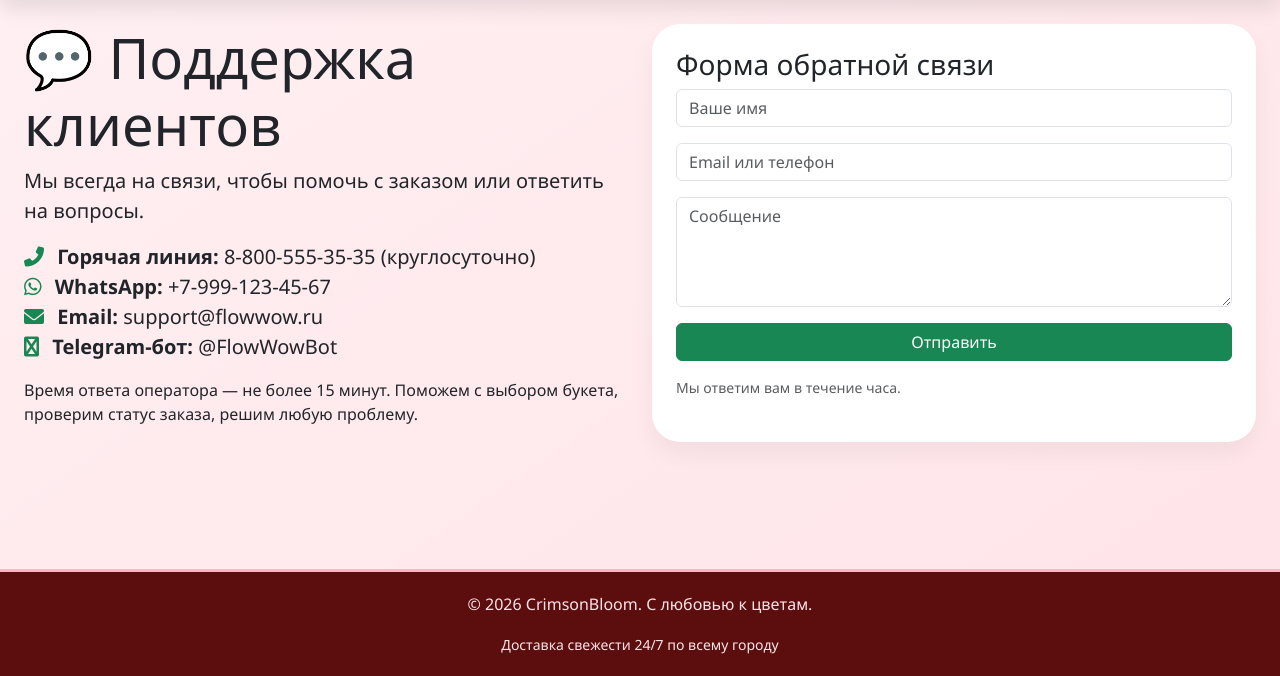
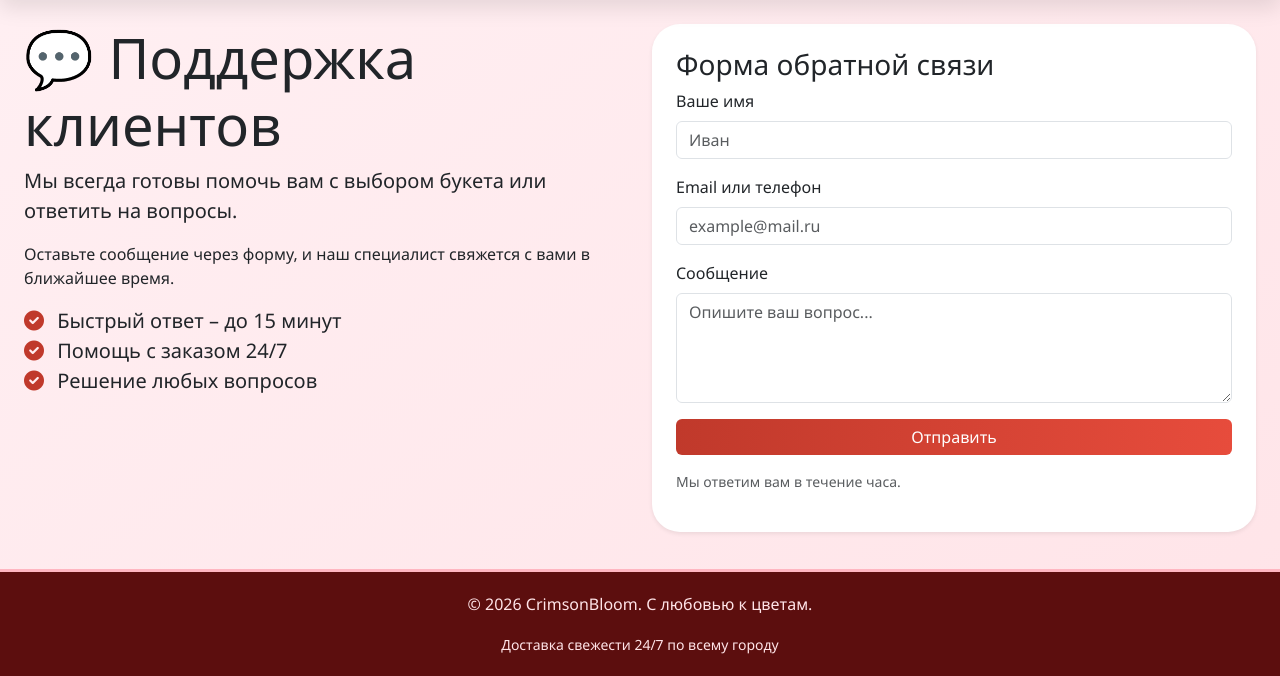
Before and after one commit to sashazhilin777-commits/flowwow-flowers, a Flask app: page /support in a window 1280 px wide. Shown: the part 124-800 px from the top of the page. Run offline with Flask 3, Linux system fonts and the light colour scheme.

Commit message:
Update support.html

```diff
--- a/templates/support.html
+++ b/templates/support.html
@@ -1,25 +1,34 @@
 {% extends 'base.html' %}
 {% block content %}
-<div class="row animate-on-scroll" style="opacity:0; transform:translateY(30px);">
+<div class="row animate-on-scroll">
     <div class="col-md-6">
         <h1 class="display-4">💬 Поддержка клиентов</h1>
-        <p class="lead">Мы всегда на связи, чтобы помочь с заказом или ответить на вопросы.</p>
+        <p class="lead">Мы всегда готовы помочь вам с выбором букета или ответить на вопросы.</p>
+        <p>Оставьте сообщение через форму, и наш специалист свяжется с вами в ближайшее время.</p>
         <ul class="list-unstyled fs-5">
-            <li><i class="fas fa-phone-alt text-success me-2"></i> <strong>Горячая линия:</strong> 8-800-555-35-35 (круглосуточно)</li>
-            <li><i class="fab fa-whatsapp text-success me-2"></i> <strong>WhatsApp:</strong> +7-999-123-45-67</li>
-            <li><i class="fas fa-envelope text-success me-2"></i> <strong>Email:</strong> support@flowwow.ru</li>
-            <li><i class="fas fa-telegram-plane text-success me-2"></i> <strong>Telegram-бот:</strong> @FlowWowBot</li>
+            <li><i class="fas fa-check-circle text-danger me-2"></i> Быстрый ответ – до 15 минут</li>
+            <li><i class="fas fa-check-circle text-danger me-2"></i> Помощь с заказом 24/7</li>
+            <li><i class="fas fa-check-circle text-danger me-2"></i> Решение любых вопросов</li>
         </ul>
-        <p>Время ответа оператора — не более 15 минут. Поможем с выбором букета, проверим статус заказа, решим любую проблему.</p>
+        <!-- ВСЕ ТЕЛЕФОНЫ, EMAIL, WHATSAPP УДАЛЕНЫ -->
     </div>
     <div class="col-md-6">
-        <div class="card p-4">
+        <div class="card p-4 shadow-sm" style="border-radius: 28px;">
             <h3>Форма обратной связи</h3>
             <form>
-                <div class="mb-3"><input type="text" class="form-control" placeholder="Ваше имя"></div>
-                <div class="mb-3"><input type="email" class="form-control" placeholder="Email или телефон"></div>
-                <div class="mb-3"><textarea class="form-control" rows="4" placeholder="Сообщение"></textarea></div>
-                <button class="btn btn-success w-100">Отправить</button>
+                <div class="mb-3">
+                    <label class="form-label">Ваше имя</label>
+                    <input type="text" class="form-control" placeholder="Иван">
+                </div>
+                <div class="mb-3">
+                    <label class="form-label">Email или телефон</label>
+                    <input type="text" class="form-control" placeholder="example@mail.ru">
+                </div>
+                <div class="mb-3">
+                    <label class="form-label">Сообщение</label>
+                    <textarea class="form-control" rows="4" placeholder="Опишите ваш вопрос..."></textarea>
+                </div>
+                <button class="btn btn-primary w-100">Отправить</button>
             </form>
             <p class="mt-3 small text-muted">Мы ответим вам в течение часа.</p>
         </div>
```
